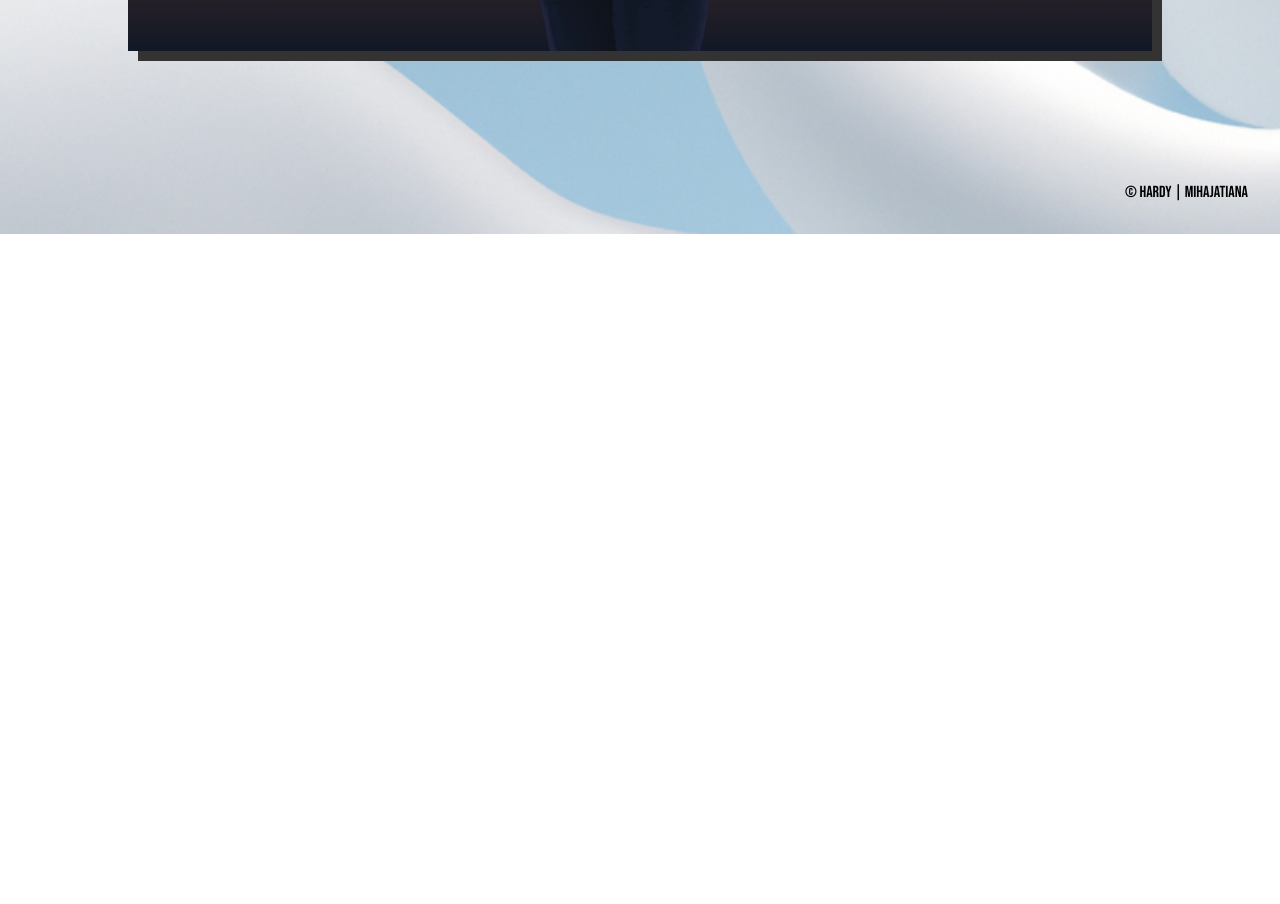
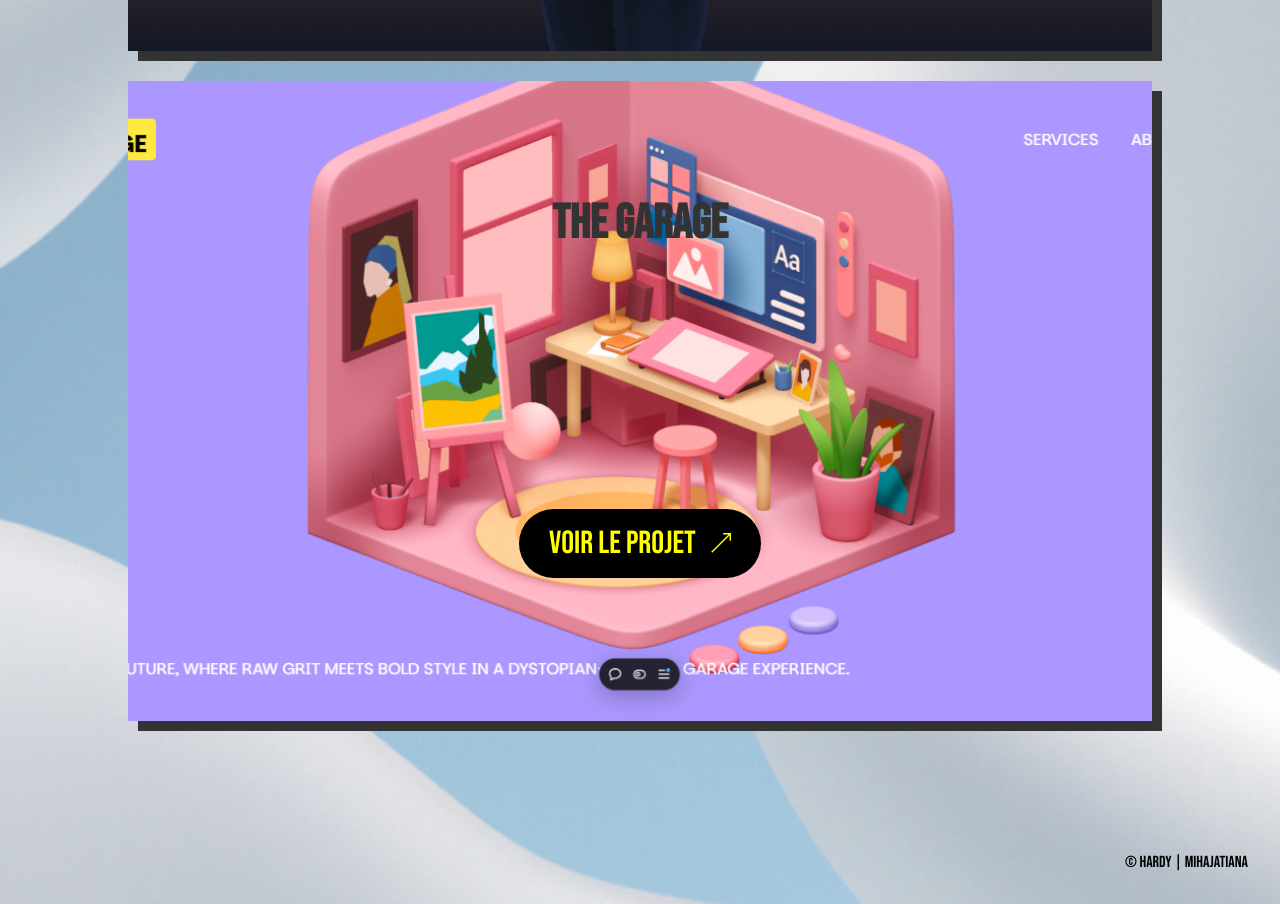
Before and after one commit to SylvHardDev/Book, a plain HTML site: page index.html in a window 1280 px wide. Shown: the part 1359-2263 px from the top of the page. Before the commit the page ends 1593 px from the top, so only its background shows below. Drawn offline with nearby package versions, Linux system fonts and the light colour scheme; a web font is replaced by a local one.

Commit message:
add: new project

```diff
--- a/index.html
+++ b/index.html
@@ -36,6 +36,14 @@
           </span>
           </a>
         </div>
+
+        <div class="project" id="project-3">
+          <h2>THE GARAGE</h2>
+          <a class="ito"  href="https://landing-swiper.vercel.app/"><span>
+            Voir le projet <svg xmlns="http://www.w3.org/2000/svg" width="1em" height="1em" viewBox="0 0 14 14"><path fill="none" stroke="currentColor" strokeLinecap="round" strokeLinejoin="round" d="m.5 13.5l13-13m-5 0h5v5"/></svg>
+          </span>
+          </a>
+        </div>
       </div>
     </div>
     </section>
--- a/style.css
+++ b/style.css
@@ -100,6 +100,13 @@ ul li {
   background-size: cover;
   background-position: center;
 }
+
+#project-3 {
+  background-image: url(./image/garage.png);
+  background-repeat: no-repeat;
+  background-size: cover;
+  background-position: center;
+}
 /* h2 {
   background: rgba(132, 105, 105, 0.454);
   backdrop-filter: blur(20px);
```
Also changed, not shown: image/garage.png (added).
